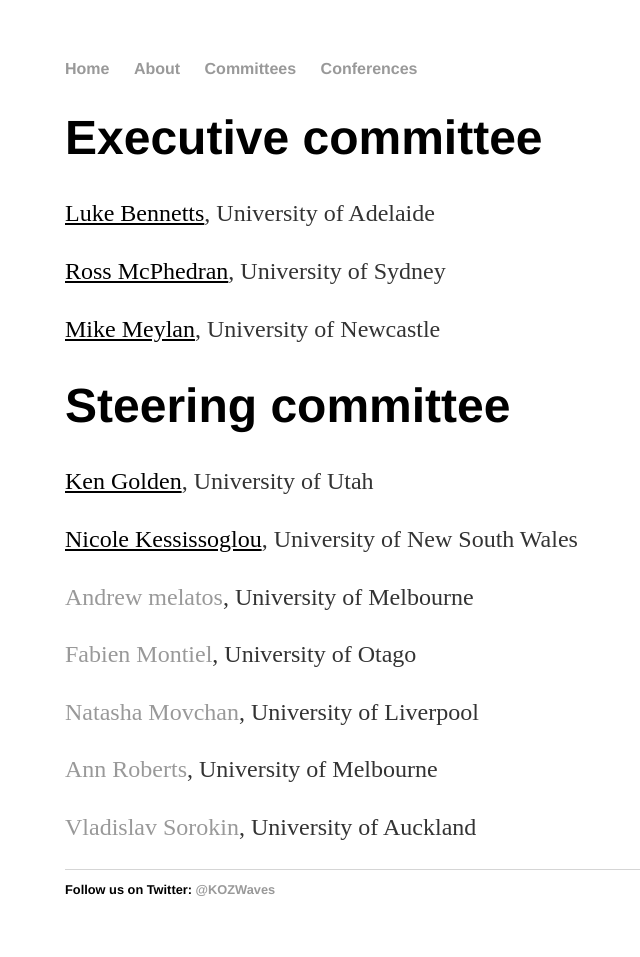
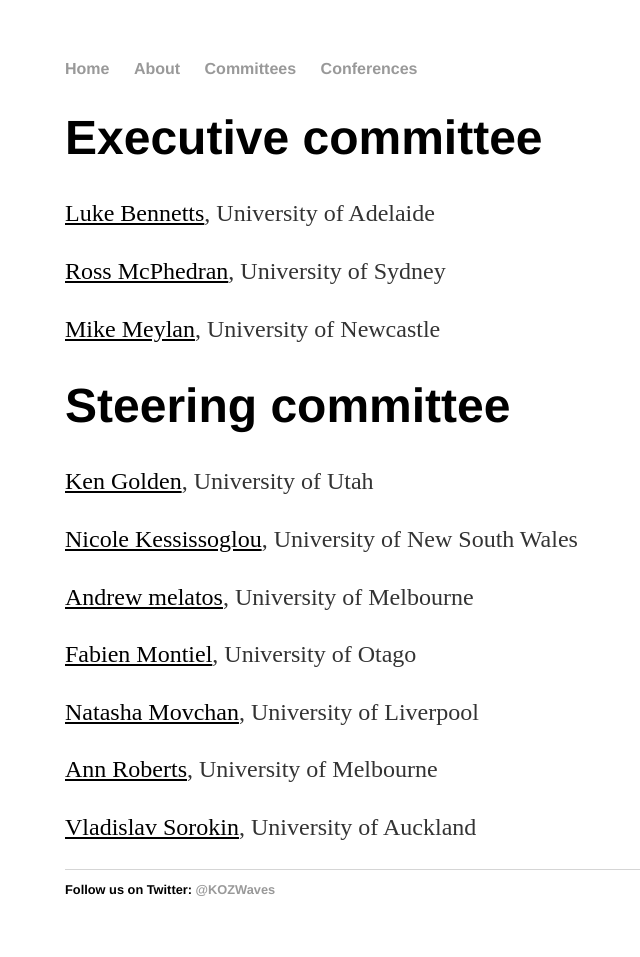
Before and after one commit to kozwaves/kozwaves.github.io, a Jekyll site: the page built from Committees/index.html, in a window 1280 px wide. Shown: the whole page, without its empty margins (127-767 px from the left). Built offline with Jekyll 4.4.1, drawn with Linux system fonts in a browser that asks for light colours.

Commit message:
Update index.html

```diff
--- a/Committees/index.html
+++ b/Committees/index.html
@@ -17,13 +17,13 @@
 
 	<p><a href="https://research.unsw.edu.au/people/professor-nicole-kessissoglou"style=" color: black; text-decoration: underline;">Nicole Kessissoglou</a>, University of New South Wales</p>
 
-	<p><a href="https://www.ph.unimelb.edu.au/~amelatos/" color: black; text-decoration: underline;">Andrew melatos</a>, University of Melbourne</p>
+	<p><a href="https://www.ph.unimelb.edu.au/~amelatos/" style=" color: black; text-decoration: underline;">Andrew melatos</a>, University of Melbourne</p>
 
-	<p><a href="https://www.maths.otago.ac.nz/?people=fabien_montiel" color: black; text-decoration: underline;">Fabien Montiel</a>, University of Otago</p>
+	<p><a href="https://www.maths.otago.ac.nz/?people=fabien_montiel" style=" color: black; text-decoration: underline;">Fabien Montiel</a>, University of Otago</p>
 
-	<p><a href="https://www.liverpool.ac.uk/~nvm/" color: black; text-decoration: underline;">Natasha Movchan</a>, University of Liverpool</p>
+	<p><a href="https://www.liverpool.ac.uk/~nvm/" style=" color: black; text-decoration: underline;">Natasha Movchan</a>, University of Liverpool</p>
 
-	<p><a href="https://pursuit.unimelb.edu.au/individuals/professor-ann-roberts" color: black; text-decoration: underline;">Ann Roberts</a>, University of Melbourne</p>
+	<p><a href="https://pursuit.unimelb.edu.au/individuals/professor-ann-roberts" style=" color: black; text-decoration: underline;">Ann Roberts</a>, University of Melbourne</p>
 
-	<p><a href="https://unidirectory.auckland.ac.nz/people/v-sorokin" color: black; text-decoration: underline;">Vladislav Sorokin</a>, University of Auckland</p>
+	<p><a href="https://unidirectory.auckland.ac.nz/people/v-sorokin" style=" color: black; text-decoration: underline;">Vladislav Sorokin</a>, University of Auckland</p>
 </div><!-- /.blurb -->
```
